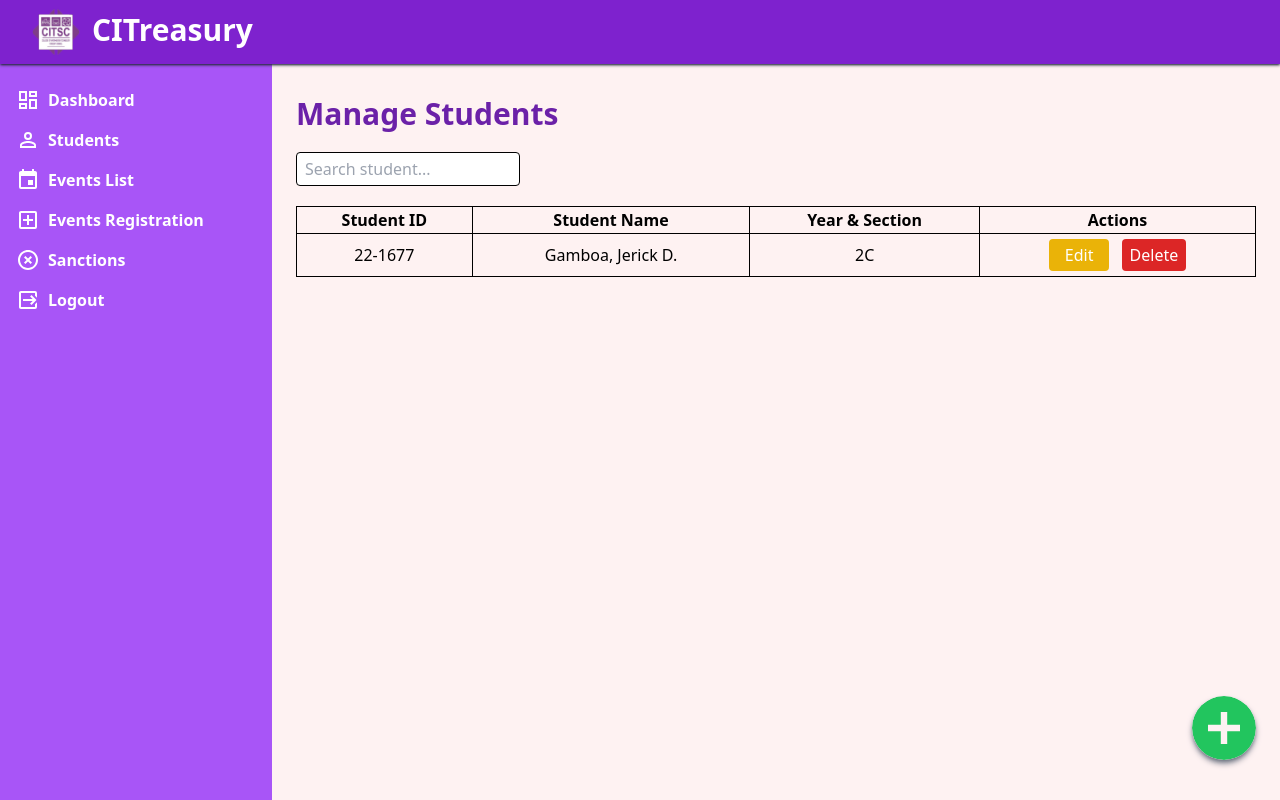
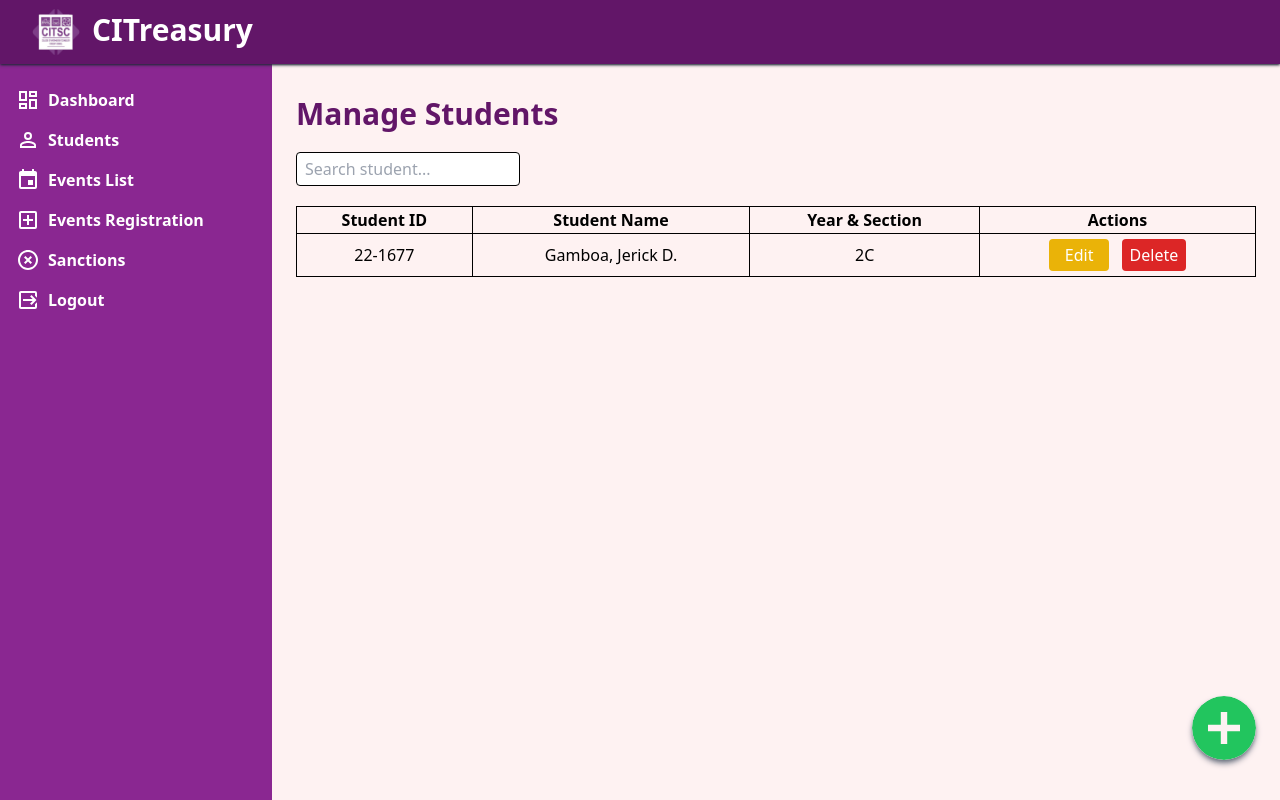
Before and after one commit to Jerick-Gamboa/CITreasury, a PHP site: page /admin/students.html in a window 1280 px wide. Run offline with PHP 8.4, Linux system fonts and the light colour scheme.

Commit message:
Custom color added in Tailwind and applied

```diff
--- a/admin/students.html
+++ b/admin/students.html
@@ -12,21 +12,21 @@
     <script src="../js/defer-script.js" defer></script>
 </head>
 <body>
-    <nav class="fixed w-full bg-purple-700 flex flex-row shadow shadow-gray-800">
+    <nav class="fixed w-full bg-custom-purple flex flex-row shadow shadow-gray-800">
         <img src="../img/nobgcitsclogo.png" class="w-12 h-12 my-2 ml-8">
         <h1 class="text-3xl p-3 font-bold text-white">CITreasury</h1>
         <div class="w-full text-white">
-            <svg id="mdi-menu" class="w-8 h-8 mr-3 my-4 p-1 float-right fill-current rounded transition-all duration-300-ease-in-out md:hidden hover:bg-white hover:text-purple-700 hover:cursor-pointer" viewBox="0 0 24 24">
+            <svg id="mdi-menu" class="w-8 h-8 mr-3 my-4 p-1 float-right fill-current rounded transition-all duration-300-ease-in-out md:hidden hover:bg-white hover:text-custom-purple hover:cursor-pointer" viewBox="0 0 24 24">
               <path d="M3,6H21V8H3V6M3,11H21V13H3V11M3,16H21V18H3V16Z" />
             </svg>
         </div>
     </nav>
-    <div class="flex flex-col md:flex-row bg-purple-500 min-h-screen">
+    <div class="flex flex-col md:flex-row bg-custom-purplo min-h-screen">
         <div class="mt-18 md:mt-20 mx-2">
             <div id="menu-items" class="hidden md:inline-block w-64 h-full">
             </div>
         </div>
-        <div id="menu-items-mobile" class="fixed block md:hidden h-fit top-16 w-full p-4 bg-purple-500 opacity-95">
+        <div id="menu-items-mobile" class="fixed block md:hidden h-fit top-16 w-full p-4 bg-custom-purplo opacity-95">
         </div>
         <div class="w-full bg-red-50 px-6 min-h-screen">
             <div class="fixed bottom-10 right-6">
@@ -36,7 +36,7 @@
             </div>
             <div class="mt-24 mb-5">
                 <div class="w-full">
-                  <h1 class="text-3xl text-purple-800 font-bold ">Manage Students</h1>
+                  <h1 class="text-3xl text-custom-purple font-bold ">Manage Students</h1>
                 </div>
             </div>
             <div class="mb-5 flex flex-row justify-between">
--- a/js/defer-script.js
+++ b/js/defer-script.js
@@ -1,13 +1,13 @@
 menuContent = `
 <ul>
     <li class="text-white font-bold">
-        <a href="index.php" id="dashboard" class="py-2 px-2 rounded transition-all duration-300-ease-in-out hover:text-purple-500 hover:bg-white flex items-center align-middle">
+        <a href="index.php" id="dashboard" class="py-2 px-2 rounded transition-all duration-300-ease-in-out hover:text-custom-purplo hover:bg-white flex items-center align-middle">
             <svg id="mdi-view-dashboard-outline" class="w-6 h-6 mr-2 fill-current" viewBox="0 0 24 24">
                 <path d="M19,5V7H15V5H19M9,5V11H5V5H9M19,13V19H15V13H19M9,17V19H5V17H9M21,3H13V9H21V3M11,3H3V13H11V3M21,11H13V21H21V11M11,15H3V21H11V15Z" />
             </svg>
             Dashboard
         </a>
-        <ul class="pl-6 py-2" id="dashboard-items">
+        <!--ul class="pl-6 py-2" id="dashboard-items">
             <li>
                 <a href="#" id="modify-item" class="hover:text-purple-200 flex items-center align-middle">
                     <svg id="mdi-pencil" class="w-6 h-6 mr-2 fill-current" viewBox="0 0 24 24">
@@ -16,10 +16,10 @@ menuContent = `
                     Modify Item
                 </a>
             </li>
-        </ul>
+        </ul -->
     </li>
     <li class="text-white font-bold">
-        <a href="students.html" class="py-2 px-2 rounded transition-all duration-300-ease-in-out hover:text-purple-500 hover:bg-white flex items-center align-middle">
+        <a href="students.html" class="py-2 px-2 rounded transition-all duration-300-ease-in-out hover:text-custom-purplo hover:bg-white flex items-center align-middle">
             <svg id="mdi-account-outline" class="w-6 h-6 mr-2 fill-current" viewBox="0 0 24 24">
                 <path d="M12,4A4,4 0 0,1 16,8A4,4 0 0,1 12,12A4,4 0 0,1 8,8A4,4 0 0,1 12,4M12,6A2,2 0 0,0 10,8A2,2 0 0,0 12,10A2,2 0 0,0 14,8A2,2 0 0,0 12,6M12,13C14.67,13 20,14.33 20,17V20H4V17C4,14.33 9.33,13 12,13M12,14.9C9.03,14.9 5.9,16.36 5.9,17V18.1H18.1V17C18.1,16.36 14.97,14.9 12,14.9Z" />
             </svg>
@@ -27,7 +27,7 @@ menuContent = `
         </a>
     </li>
     <li class="text-white font-bold">
-        <a href="eventslist.html" class="py-2 px-2 rounded transition-all duration-300-ease-in-out hover:text-purple-500 hover:bg-white flex items-center align-middle">
+        <a href="eventslist.html" class="py-2 px-2 rounded transition-all duration-300-ease-in-out hover:text-custom-purplo hover:bg-white flex items-center align-middle">
             <svg id="mdi-calendar" class="w-6 h-6 mr-2 fill-current" viewBox="0 0 24 24">
                     <path d="M19,19H5V8H19M16,1V3H8V1H6V3H5C3.89,3 3,3.89 3,5V19A2,2 0 0,0 5,21H19A2,2 0 0,0 21,19V5C21,3.89 20.1,3 19,3H18V1M17,12H12V17H17V12Z" />
             </svg>
@@ -35,7 +35,7 @@ menuContent = `
         </a>
     </li>
     <li class="text-white font-bold">
-        <a href="eventsregistration.html" class="py-2 px-2 rounded transition-all duration-300-ease-in-out hover:text-purple-500 hover:bg-white flex items-center align-middle">
+        <a href="eventsregistration.html" class="py-2 px-2 rounded transition-all duration-300-ease-in-out hover:text-custom-purplo hover:bg-white flex items-center align-middle">
             <svg id="mdi-plus-box-outline" class="w-6 h-6 mr-2 fill-current" viewBox="0 0 24 24">
                 <path d="M19,19V5H5V19H19M19,3A2,2 0 0,1 21,5V19A2,2 0 0,1 19,21H5A2,2 0 0,1 3,19V5C3,3.89 3.9,3 5,3H19M11,7H13V11H17V13H13V17H11V13H7V11H11V7Z" />
             </svg>
@@ -43,7 +43,7 @@ menuContent = `
         </a>
     </li>
     <li class="text-white font-bold">
-        <a href="#" class="py-2 px-2 rounded transition-all duration-300-ease-in-out hover:text-purple-500 hover:bg-white flex items-center align-middle">
+        <a href="#" class="py-2 px-2 rounded transition-all duration-300-ease-in-out hover:text-custom-purplo hover:bg-white flex items-center align-middle">
             <svg id="mdi-close-circle-outline" class="w-6 h-6 mr-2 fill-current" viewBox="0 0 24 24">
                 <path d="M12,20C7.59,20 4,16.41 4,12C4,7.59 7.59,4 12,4C16.41,4 20,7.59 20,12C20,16.41 16.41,20 12,20M12,2C6.47,2 2,6.47 2,12C2,17.53 6.47,22 12,22C17.53,22 22,17.53 22,12C22,6.47 17.53,2 12,2M14.59,8L12,10.59L9.41,8L8,9.41L10.59,12L8,14.59L9.41,16L12,13.41L14.59,16L16,14.59L13.41,12L16,9.41L14.59,8Z" />
             </svg>
@@ -51,7 +51,7 @@ menuContent = `
         </a>
     </li>
     <li class="text-white font-bold">
-        <a href="#" id="logout" class="py-2 px-2 rounded transition-all duration-300-ease-in-out hover:text-purple-500 hover:bg-white flex items-center align-middle">
+        <a href="#" id="logout" class="py-2 px-2 rounded transition-all duration-300-ease-in-out hover:text-custom-purplo hover:bg-white flex items-center align-middle">
             <svg id="mdi-logout-variant" class="w-6 h-6 mr-2 fill-current" viewBox="0 0 24 24">
                 <path d="M14.08,15.59L16.67,13H7V11H16.67L14.08,8.41L15.5,7L20.5,12L15.5,17L14.08,15.59M19,3A2,2 0 0,1 21,5V9.67L19,7.67V5H5V19H19V16.33L21,14.33V19A2,2 0 0,1 19,21H5C3.89,21 3,20.1 3,19V5C3,3.89 3.89,3 5,3H19Z" />
             </svg>
@@ -79,8 +79,8 @@ function clickToShowHide(button_id, target_show_hide) {
 }
 
 clickToShowHide("#mdi-menu", "#menu-items-mobile");
-clickToShowHide("#menu-items #dashboard", "#menu-items #dashboard-items");
-clickToShowHide("#menu-items-mobile #dashboard", "#menu-items-mobile #dashboard-items");
+// clickToShowHide("#menu-items #dashboard", "#menu-items #dashboard-items");
+// clickToShowHide("#menu-items-mobile #dashboard", "#menu-items-mobile #dashboard-items");
 
 function logoutAction(button_id) {
     $(button_id).click((e) => {
@@ -89,6 +89,10 @@ function logoutAction(button_id) {
             text: "You can log into your account at anytime.",
             icon: "info",
             buttons: true,
+            buttons: {
+                cancel: 'Cancel',
+                confirm : {className:'bg-custom-purple'},
+            },
             dangerMode: false,
         }).then((willLogout) => {
             if (willLogout) {
--- a/js/tailwind.config.js
+++ b/js/tailwind.config.js
@@ -5,7 +5,8 @@ tailwind.config = {
         '112': '26rem',
       },
       colors: {
-        'custom-gray': '#d9d9d9',
+        'custom-purple': '#621668',
+        'custom-purplo': '#8a2791'
       },
     }
   }
```
Also changed, not shown: admin/eventslist.html (+4 -4 lines), admin/eventsregistration.html (+4 -4 lines), admin/index.php (+5 -5 lines), index.php (+7 -7 lines).
